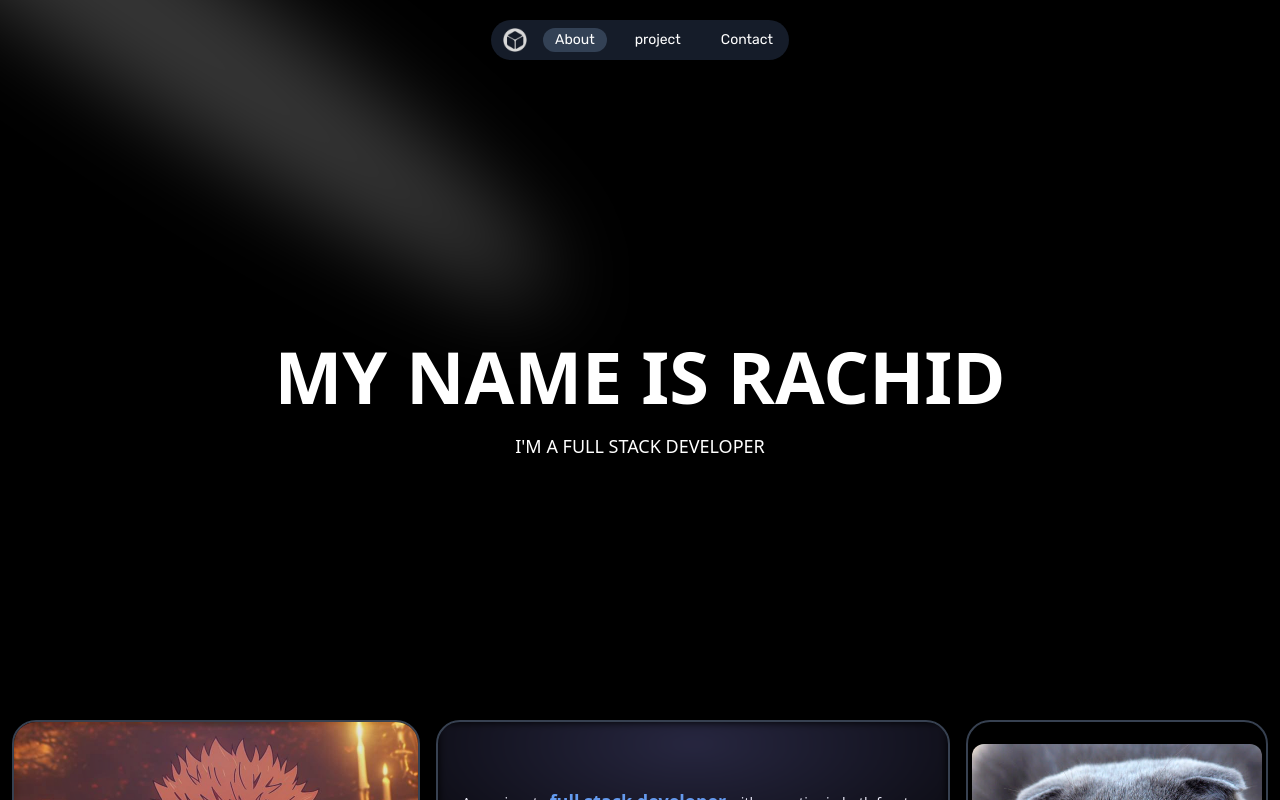
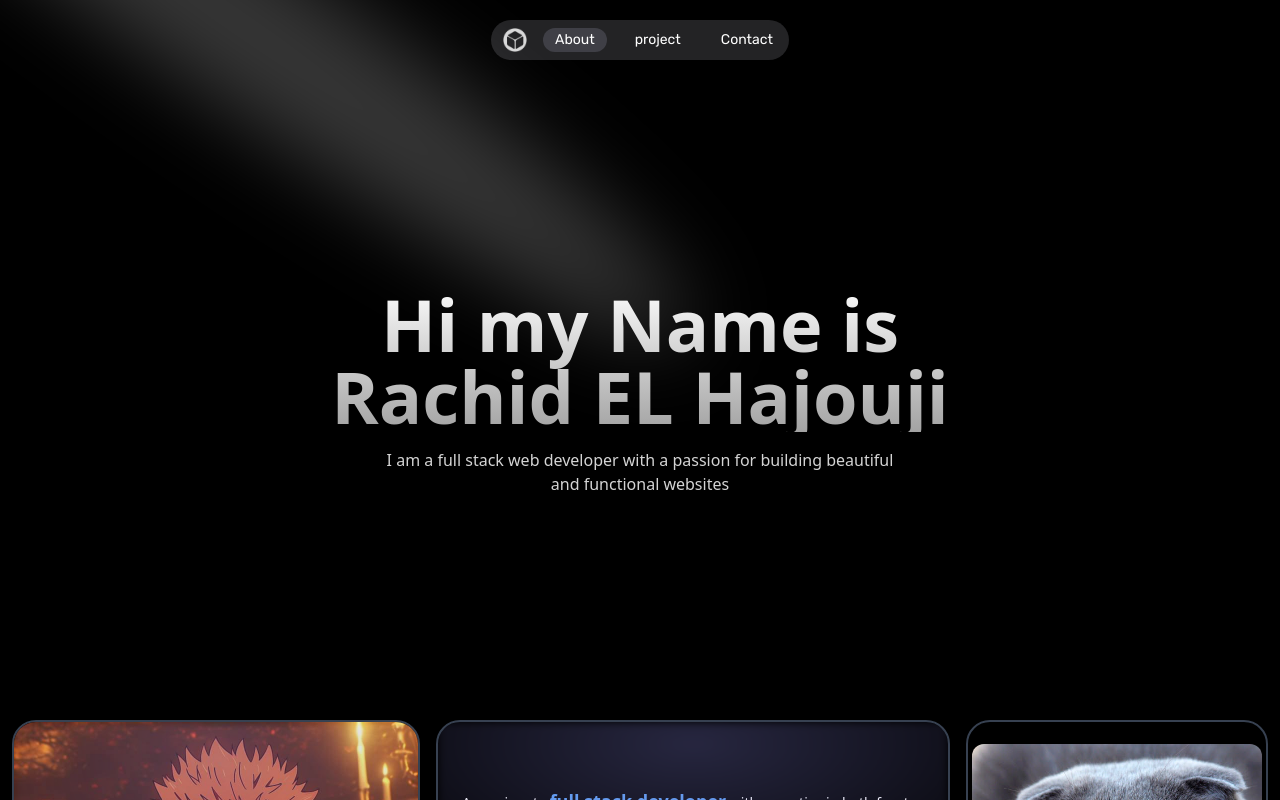
Before and after one commit to rachidfrex/portfolio, a React (Vite) app: page / in a window 1280 px wide. Shown: the top 800 px of the page. Built offline with nearby package versions, Linux system fonts and the light colour scheme; a web font is replaced by a local one.

Commit message:
Update header and nav components to improve layout and styling

```diff
--- a/src/components/header.jsx
+++ b/src/components/header.jsx
@@ -1,21 +1,24 @@
-import React from 'react'
-import {Spotlight} from '../components/ui/Spotlight'
+import React from "react";
+import { Spotlight } from "../components/ui/Spotlight";
 function Header() {
   return (
-    <div className='flex flex-col justify-center items-center  w-full  h-[80vh] '>
-        <Spotlight />
-        <h1
-        className='text-white text-7xl font-bold uppercase'
-        >
-            my name  is rachid
+    <div className="flex flex-col justify-center items-center  w-full  h-[80vh] ">
+      <Spotlight
+        className="-top-40 left-0 md:left-60 md:-top-20"
+        fill="white"
+      />
+
+      <div className=" p-4 max-w-7xl  mx-auto relative z-10  w-full pt-20 md:pt-0">
+        <h1 className="text-4xl md:text-7xl font-bold text-center bg-clip-text text-transparent bg-gradient-to-b from-neutral-50 to-neutral-400 bg-opacity-50">
+          Hi my Name is <br />  Rachid EL Hajouji
         </h1>
-        <p
-        className='text-white text-lg mt-5  uppercase'
-        >
-            I'm a full stack developer
+        <p className="mt-4 font-normal text-base text-neutral-300 max-w-lg text-center mx-auto">
+          I am a full stack web developer with a passion for building beautiful
+          and functional websites
         </p>
+      </div>
     </div>
-  )
+  );
 }
 
-export default Header
+export default Header;
--- a/src/components/nav.jsx
+++ b/src/components/nav.jsx
@@ -6,12 +6,12 @@ function Nav() {
         className='flex justify-center  items-center py-5'
         >
 
-            <nav className=' text-center  text-sm bg-slate-800/70 gap-1 px-1  flex  text-white     rounded-full    '>
+            <nav className=' text-center  text-sm bg-zinc-800/90 gap-1 px-1  flex  text-white     rounded-full    '>
 
             <img src={logo} className='h-10 w-10 ' alt="" />
             <span></span>
             <ul className='flex font-rubik  justify-center items-center space-x-4 '>
-            <li className=' bg-slate-700 px-3 py-0.5 rounded-full'>About</li>
+            <li className=' bg-zinc-700 px-3 py-0.5 rounded-full'>About</li>
             <li  className=' px-3 py-1 rounded-full'>project </li>
             <li  className=' px-3 py-1 rounded-full'>Contact</li>
             </ul>
--- a/src/pages/home/home.jsx
+++ b/src/pages/home/home.jsx
@@ -5,6 +5,7 @@ import About from '../../components/About'
 function home() {
   return (
     <div>
+
         <Nav/>
         <Header/>
 
```
